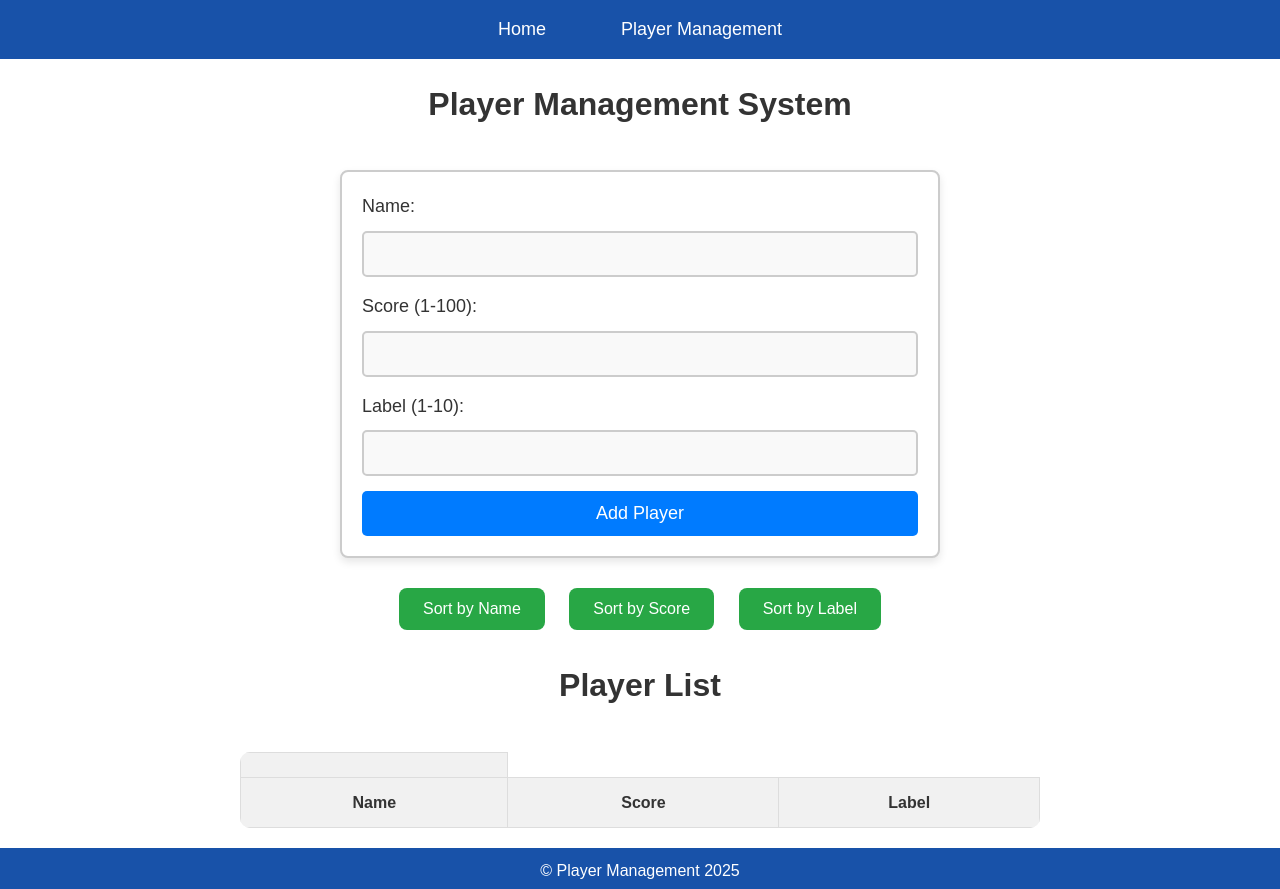
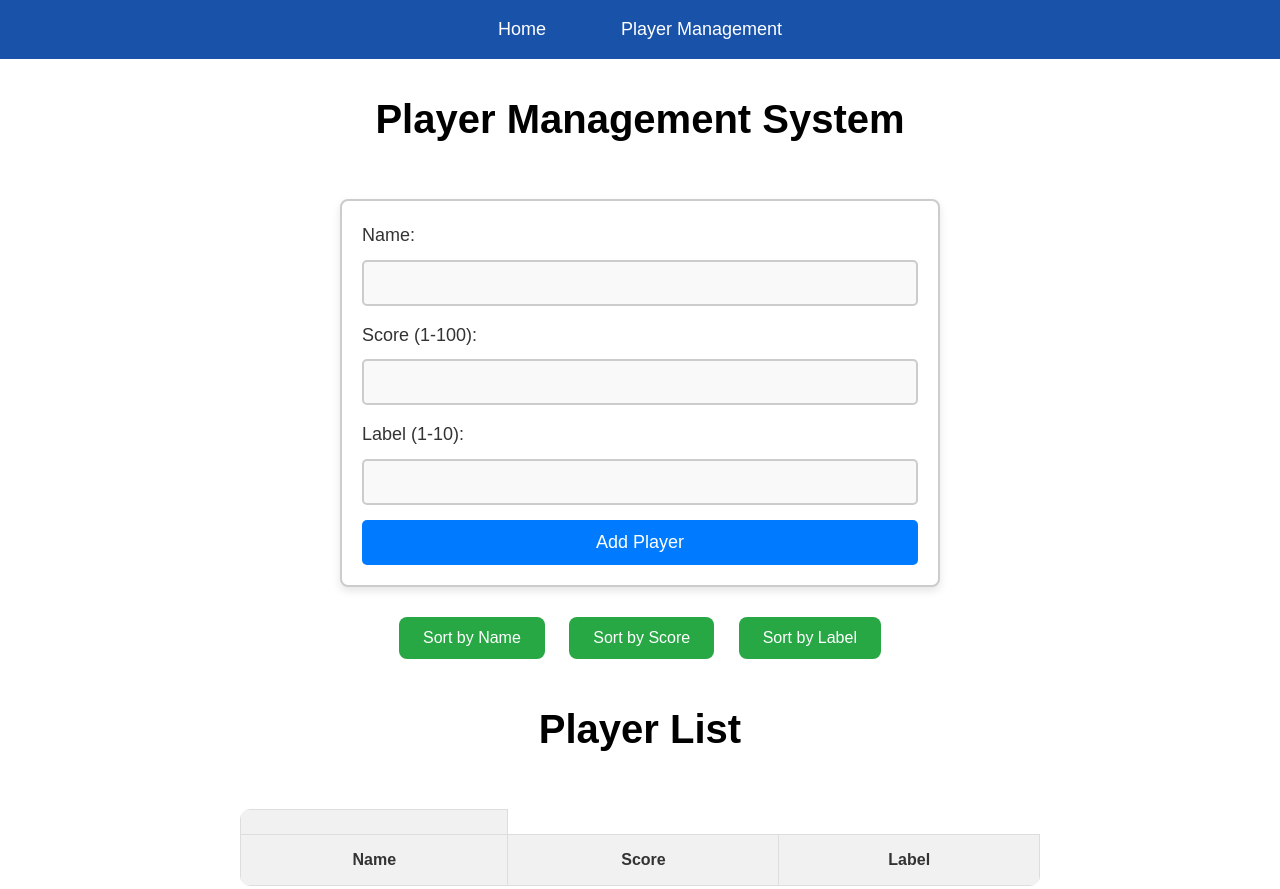
Before and after one commit to lagamiaSam/AWD-Seatwork-1-4-SL-25, a plain HTML site: page pages/page1/index.html in a window 1280 px wide. Shown: the top 889 px of the page. Drawn offline with Linux system fonts and the light colour scheme.

Commit message:
feat(css for player management system) Changed color for heading 1 and 2. Padding changed too.

```diff
--- a/pages/page1/assets/css/style.css
+++ b/pages/page1/assets/css/style.css
@@ -39,10 +39,10 @@ nav a:hover {
 
 
 h1, h2 {
-    color: #333;
+    color: black;
     text-align: center;
-    padding: 20px;
-    font-size: 32px;
+    padding: 28px;
+    font-size: 40px;
 }
 
 
@@ -52,7 +52,7 @@ form {
     margin: 20px auto;
     background-color: white;
     border-radius: 8px;
-    padding: 20px; /* Added padding */
+    padding: 20px;
     box-shadow: 0 4px 8px rgba(0, 0, 0, 0.1);
     border: 2px solid #ccc;
 }
```
